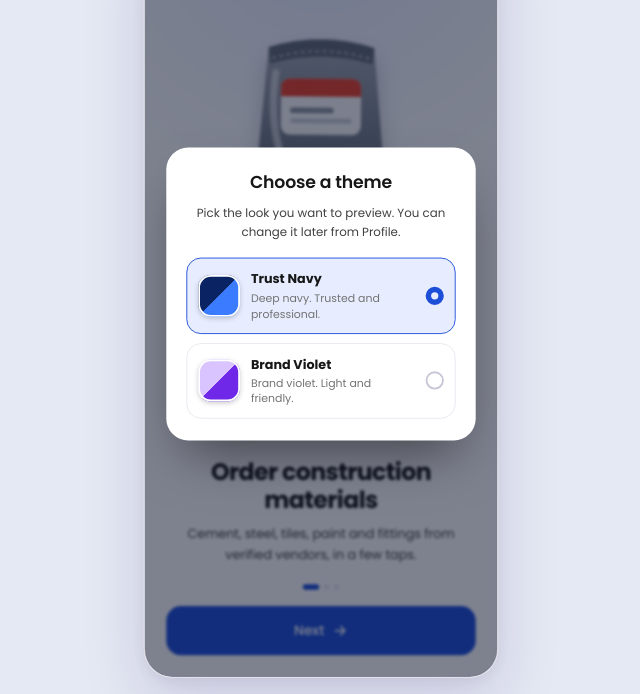
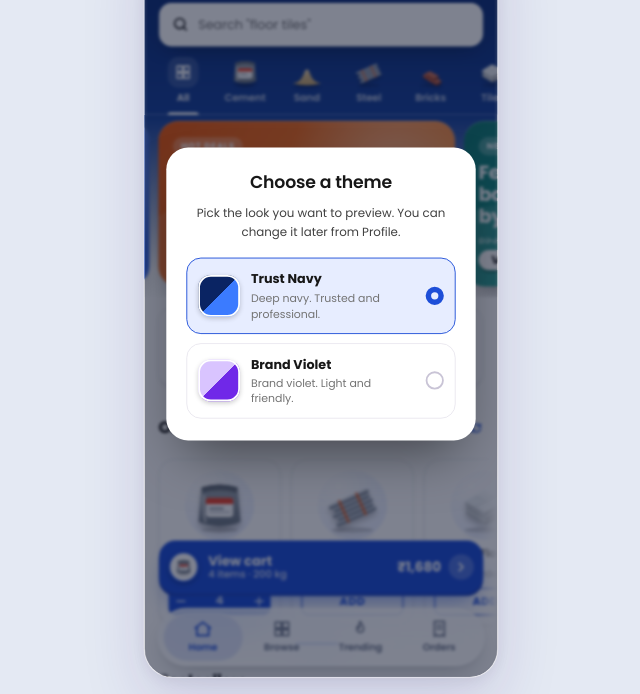
Before and after one commit to Raihan115219/insta-build-app-demo, a plain HTML site: page index.html in a window 1280 px wide. Shown: the part 106-800 px from the top of the page, without its empty margins (319-959 px from the left). Drawn offline with Linux system fonts and the light colour scheme.

Commit message:
Open the home page directly; welcome and login flow moves behind ?flow
Co-Authored-By: Claude Sonnet 5.5 <noreply@anthropic.com>

```diff
--- a/index.html
+++ b/index.html
@@ -2103,8 +2103,9 @@ function flowAct(a,id,b){
   vv.addEventListener('resize',upd);vv.addEventListener('scroll',upd);addEventListener('resize',upd);upd()})();
 var FLOWVIEWS={splash:vSplash,onboard:vOnboard,setup:vSetup,addr:vAddr,paying:vPaying,payfail:vPayFail,confirmed:vConfirmed,orderd:vOrderD,claim:vClaimNew,claims:vClaims};
 (function(){var q=location.search||'',h=location.hash||'';
-  if(/[?&]home\b/.test(q)||h==='#home'){S.stack=[{s:'home'}];S.authed=true;S.isNew=false;S.load='tab'}
-  else{S.stack=[{s:'splash'}];setTimeout(function(){if(cur().s==='splash')root({s:'onboard'})},2000)}
+  /* demo: open the home page directly. Add ?flow (or #flow) to the URL to see splash, onboarding and login first. */
+  if(/[?&]flow\b/.test(q)||h==='#flow'){S.stack=[{s:'splash'}];setTimeout(function(){if(cur().s==='splash')root({s:'onboard'})},2000)}
+  else{S.stack=[{s:'home'}];S.authed=true;S.isNew=false;S.load='tab'}
   setTimeout(openThemeDlg,400)})();
 
 /* ---------------- RENDER ---------------- */
```
